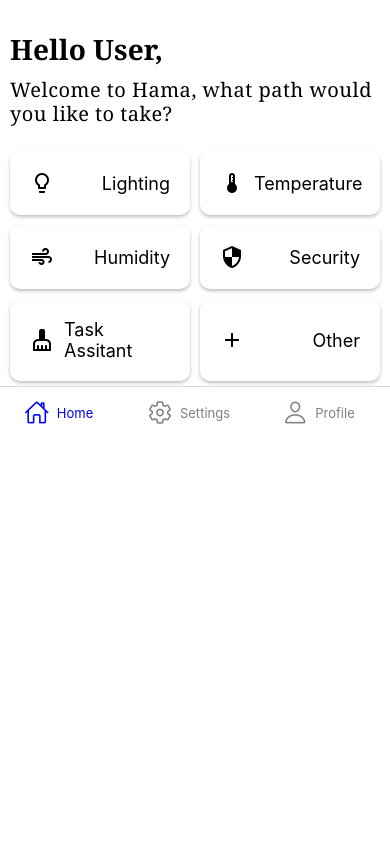
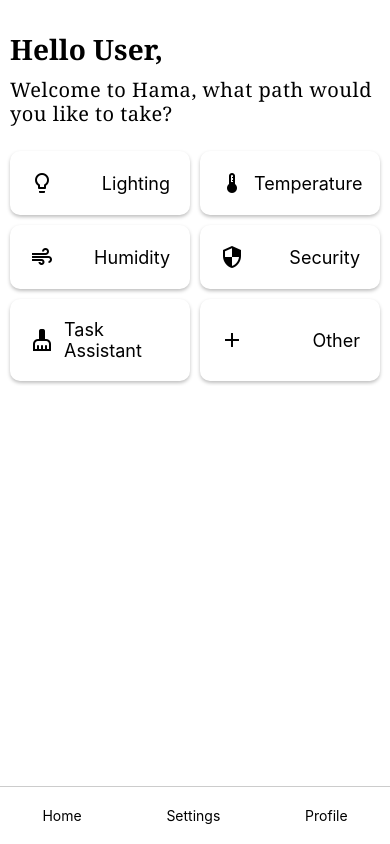
Before and after one commit to vn-vision/Hama, a React Native app: screen / in a window 390 px wide. Built offline with nearby package versions, Linux system fonts and the light colour scheme.

Commit message:
Hama added navbar

```diff
--- a/App.tsx
+++ b/App.tsx
@@ -1,7 +1,7 @@
 import React, { useEffect, useState } from 'react';
 import { SafeAreaView, StyleSheet, FlatList, Dimensions, StatusBar, Text, View } from 'react-native';
 import CardIcon from './CardIcon';
-import AppNavigator from './AppNav';
+import BottomNavbar from './AppNav';
 
 interface CardDataItem {
   id: string;
@@ -24,7 +24,7 @@
     { id: 'C', title: 'Humidity', isOn: true, onIcon: 'air', offIcon: 'ac-unit' },
     { id: 'D', title: 'Security', isOn: true, onIcon: 'security', offIcon: 'security-update-warning' },
     // more items
-    { id: 'E', title: 'Task Assitant', isOn: true, onIcon: 'cleaning-services', offIcon: 'sensors-off' },
+    { id: 'E', title: 'Task Assistant', isOn: true, onIcon: 'cleaning-services', offIcon: 'sensors-off' },
     { id: 'F', title: 'Other', isOn: true, onIcon: 'add', offIcon: 'add-box' },
   ];
 
@@ -55,9 +55,19 @@
 
   const cardContainerWidth = (windowWidth - 20 - (numColumns - 1) * 10) / numColumns; // Subtract padding and margin
 
+  // Function to handle bottom navbar item press
+  const handleNavbarPress = (item: string) => {
+    console.log('Bottom Navbar Pressed', item);
+    // You can navigate to different screens based on the item pressed here
+  };
+
+  // Define your bottom navbar items
+  const bottomNavbarItems = ['Home', 'Settings', 'Profile']; // Example items, customize as needed
+
   return (
     <SafeAreaView style={styles.container}>
       <StatusBar hidden />
+      <View style={styles.content}>
         <View style={styles.welcome}>
           <Text style={styles.greeting}>Hello User,</Text>
           <Text style={styles.greetingStmt}>Welcome to Hama, what path would you like to take?</Text>
@@ -71,15 +81,17 @@
             contentContainerStyle={styles.listContentContainer}
           />
         </View>
-      <View>
-        <AppNavigator />
       </View>
+      <BottomNavbar navigationItems={bottomNavbarItems} onPress={handleNavbarPress} />
     </SafeAreaView>
   );
 };
 
 const styles = StyleSheet.create({
   container: {
+    flex: 1,
+  },
+  content: {
     flex: 1,
   },
   listContentContainer: {
@@ -89,7 +101,7 @@
   },
   welcome: {
     marginTop: 30,
-    marginHorizontal:10
+    marginHorizontal: 10
   },
   greeting: {
     fontSize: 28,
@@ -99,7 +111,7 @@
   },
   greetingStmt: {
     fontSize: 20,
-    fontFamily:'Georgia',
+    fontFamily: 'Georgia',
     letterSpacing: 0.5,
     lineHeight: 24,
   },
--- a/AppNav.tsx
+++ b/AppNav.tsx
@@ -1,68 +1,36 @@
 import React from 'react';
-import { createBottomTabNavigator } from '@react-navigation/bottom-tabs';
-import { NavigationContainer } from '@react-navigation/native';
-import Icon from 'react-native-vector-icons/Ionicons';
-import { View, Text } from 'react-native';
+import { StyleSheet, View, TouchableOpacity, Text } from 'react-native';
 
-const Tab = createBottomTabNavigator();
+interface BottomNavbarProps {
+  navigationItems: string[];
+  onPress: (item: string) => void;
+}
 
-const HomeScreen = () => (
-  <View style={{ flex: 1, justifyContent: 'center', alignItems: 'center' }}>
-    <Text>Home Screen</Text>
-  </View>
-);
-
-const SettingsScreen = () => (
-  <View style={{ flex: 1, justifyContent: 'center', alignItems: 'center' }}>
-    <Text>Settings Screen</Text>
-  </View>
-);
-
-const ProfileScreen = () => (
-  <View style={{ flex: 1, justifyContent: 'center', alignItems: 'center' }}>
-    <Text>Profile Screen</Text>
-  </View>
-);
-
-const AppNavigator = () => {
+const BottomNavbar: React.FC<BottomNavbarProps> = ({ navigationItems, onPress }) => {
   return (
-    <NavigationContainer>
-      <Tab.Navigator
-        tabBarOptions={{
-          activeTintColor: 'blue', // Change the color of the active tab
-          inactiveTintColor: 'gray', // Change the color of the inactive tab
-        }}
-      >
-        <Tab.Screen
-          name="Home"
-          component={HomeScreen}
-          options={{
-            tabBarIcon: ({ color, size }) => (
-              <Icon name="home-outline" color={color} size={size} />
-            ),
-          }}
-        />
-        <Tab.Screen
-          name="Settings"
-          component={SettingsScreen}
-          options={{
-            tabBarIcon: ({ color, size }) => (
-              <Icon name="settings-outline" color={color} size={size} />
-            ),
-          }}
-        />
-        <Tab.Screen
-          name="Profile"
-          component={ProfileScreen}
-          options={{
-            tabBarIcon: ({ color, size }) => (
-              <Icon name="person-outline" color={color} size={size} />
-            ),
-          }}
-        />
-      </Tab.Navigator>
-    </NavigationContainer>
+    <View style={styles.container}>
+      {navigationItems.map((item, index) => (
+        <TouchableOpacity key={index} style={styles.navItem} onPress={() => onPress(item)}>
+          <Text>{item}</Text>
+        </TouchableOpacity>
+      ))}
+    </View>
   );
 };
 
-export default AppNavigator;
+const styles = StyleSheet.create({
+  container: {
+    flexDirection: 'row',
+    justifyContent: 'space-around',
+    alignItems: 'center',
+    paddingVertical: 10,
+    backgroundColor: '#fff', // Example background color, customize as needed
+    borderTopWidth: 1,
+    borderTopColor: '#ccc',
+  },
+  navItem: {
+    padding: 10,
+  },
+});
+
+export default BottomNavbar;
```
Lines whose indentation alone changed are shown as unchanged.
